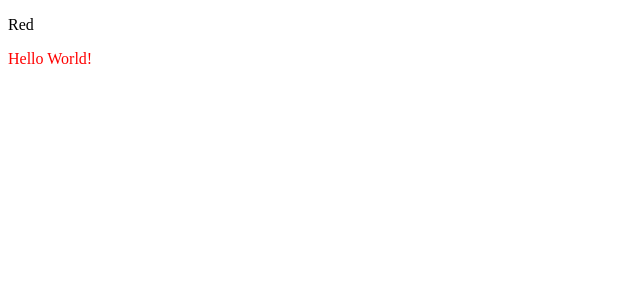
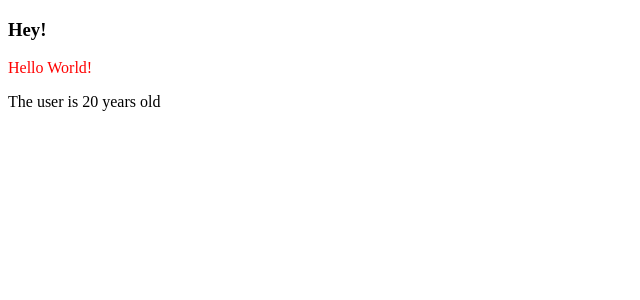
Before and after one commit to Hassan-Boulhilt/swa-advanced-vue3-components, a Vue app: page / in a window 1280 px wide. Shown: the top 300 px of the page, without its empty margins (0-640 px from the left). Built offline with nearby package versions, Linux system fonts and the light colour scheme.

Commit message:
Props make communication between components possible

```diff
--- a/src/App.vue
+++ b/src/App.vue
@@ -1,14 +1,22 @@
 <template>
-  <p>Red</p>
-  <Greeting></Greeting>
+  <h3>Hey!</h3>
+  <greeting></greeting>
+  <user :age="age"></user>
 </template>
 
 <script>
 import Greeting from "@/components/Greeting.vue";
+import User from "@/components/User.vue";
 export default {
   name: "App",
   components: {
     Greeting,
+    User,
   },
+  data(){
+    return {
+        age: 20
+    }
+  }
 };
 </script>
--- /dev/null
+++ b/src/components/User.vue
@@ -0,0 +1,15 @@
+<template>
+
+    <p>The user is {{ age }} years old</p>
+
+
+</template>
+
+<script>
+    export default {
+        name:'user',
+        props: ["age"]
+
+
+    }
+</script>
```
